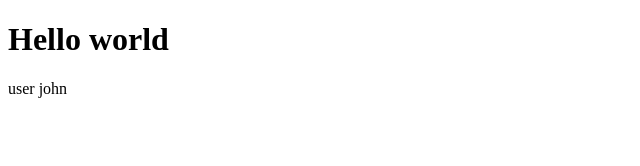
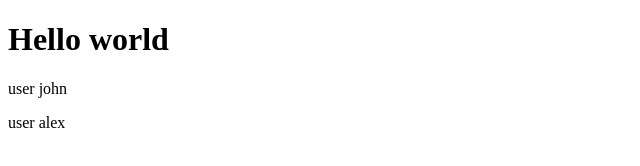
Before and after one commit to prakash19081999/demo-taskmanager, a plain HTML site: page index.html in a window 1280 px wide. Shown: the full height of the page, 0-640 px from the left. Drawn offline with Linux system fonts and the light colour scheme.

Commit message:
Update index.html

```diff
--- a/index.html
+++ b/index.html
@@ -9,5 +9,6 @@
 <body>
     <h1>Hello world</h1>
     <p>user john</p>
+    <p>user alex</p>
 </body>
 </html>
```
